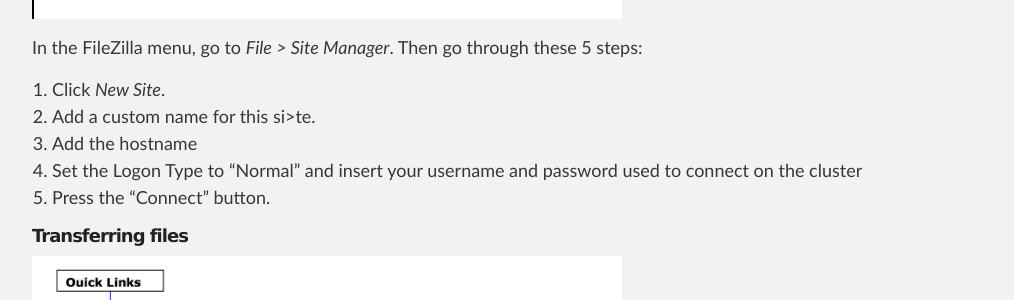
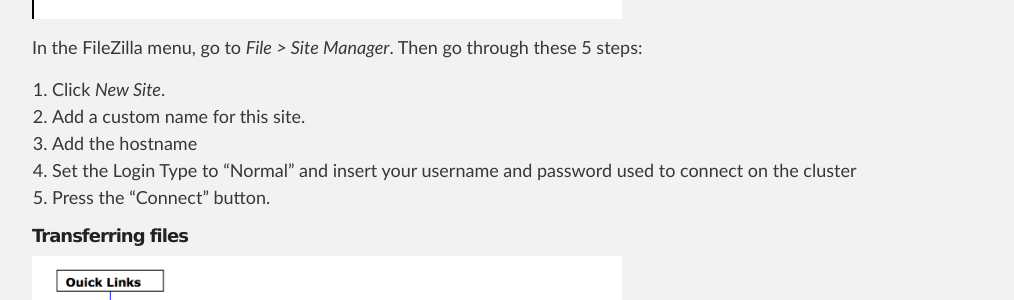
Before and after one commit to SouthGreenPlatform/trainings, a Jekyll site: the page built from _pages/linux/linuxGuidePractice.md, in a window 1280 px wide and 900 px high, scrolled down 2209 px. Shown: the part 155-455 px from the top of the window, without its empty margins (18-1032 px from the left). Built offline with Jekyll 4.4.1, drawn with Linux system fonts in a browser that asks for light colours; nearby versions of some CDN libraries.

Commit message:
Update linuxGuidePractice.md

```diff
--- a/_pages/linux/linuxGuidePractice.md
+++ b/_pages/linux/linuxGuidePractice.md
@@ -88,9 +88,9 @@ description: Linux Practice page
 In the FileZilla menu, go to _File > Site Manager_. Then go through these 5 steps:
 
 1. Click _New Site_.
-2. Add a custom name for this si>te.
+2. Add a custom name for this site.
 3. Add the hostname <SERVER_NAME>
-4. Set the Logon Type to "Normal" and insert your username and password used to connect on the cluster
+4. Set the Login Type to "Normal" and insert your username and password used to connect on the cluster
 5. Press the "Connect" button.
 
 
```
Also changed, not shown: other parts of _pages/linux/linuxGuidePractice.md (+1 -1 lines).
